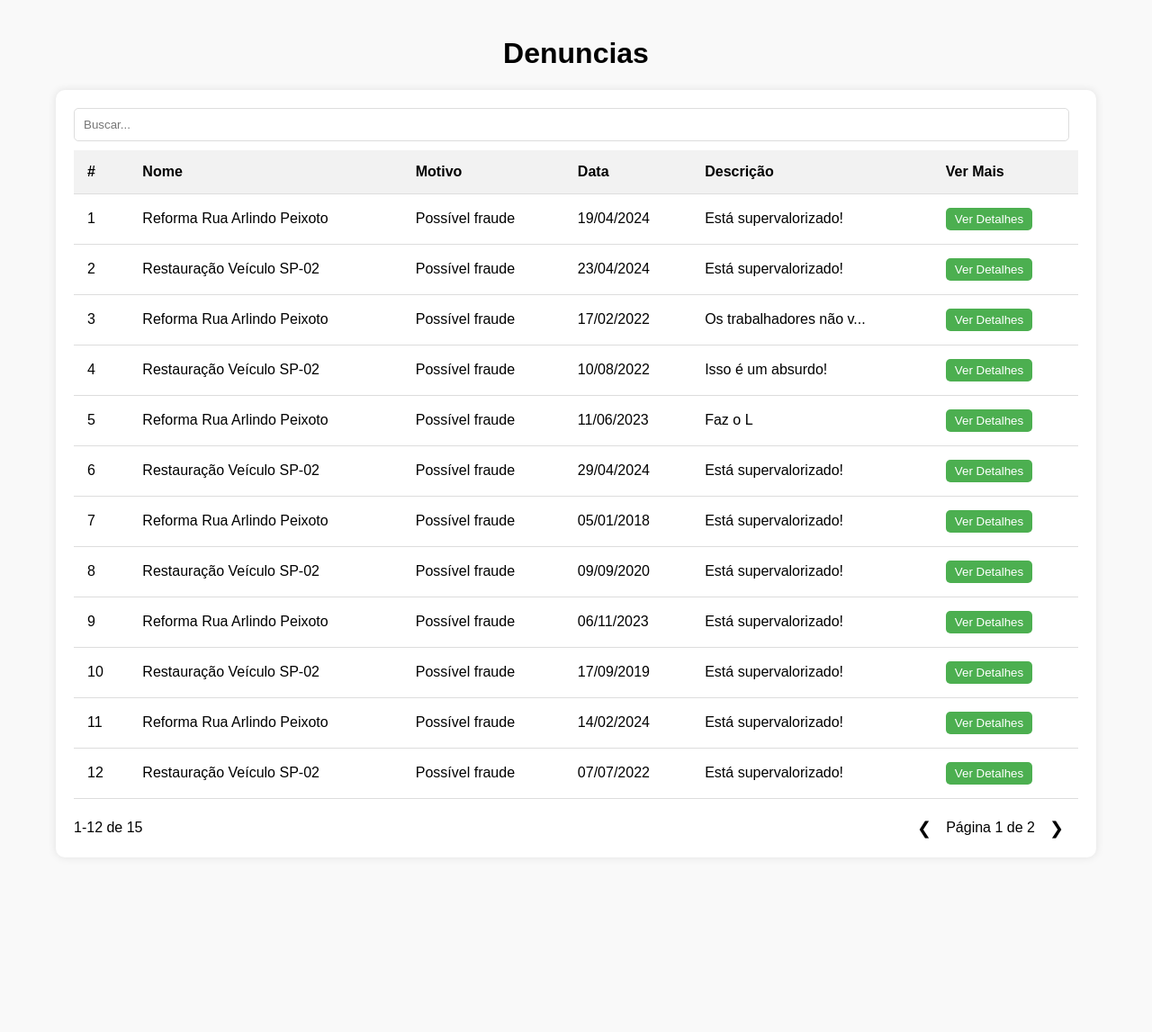
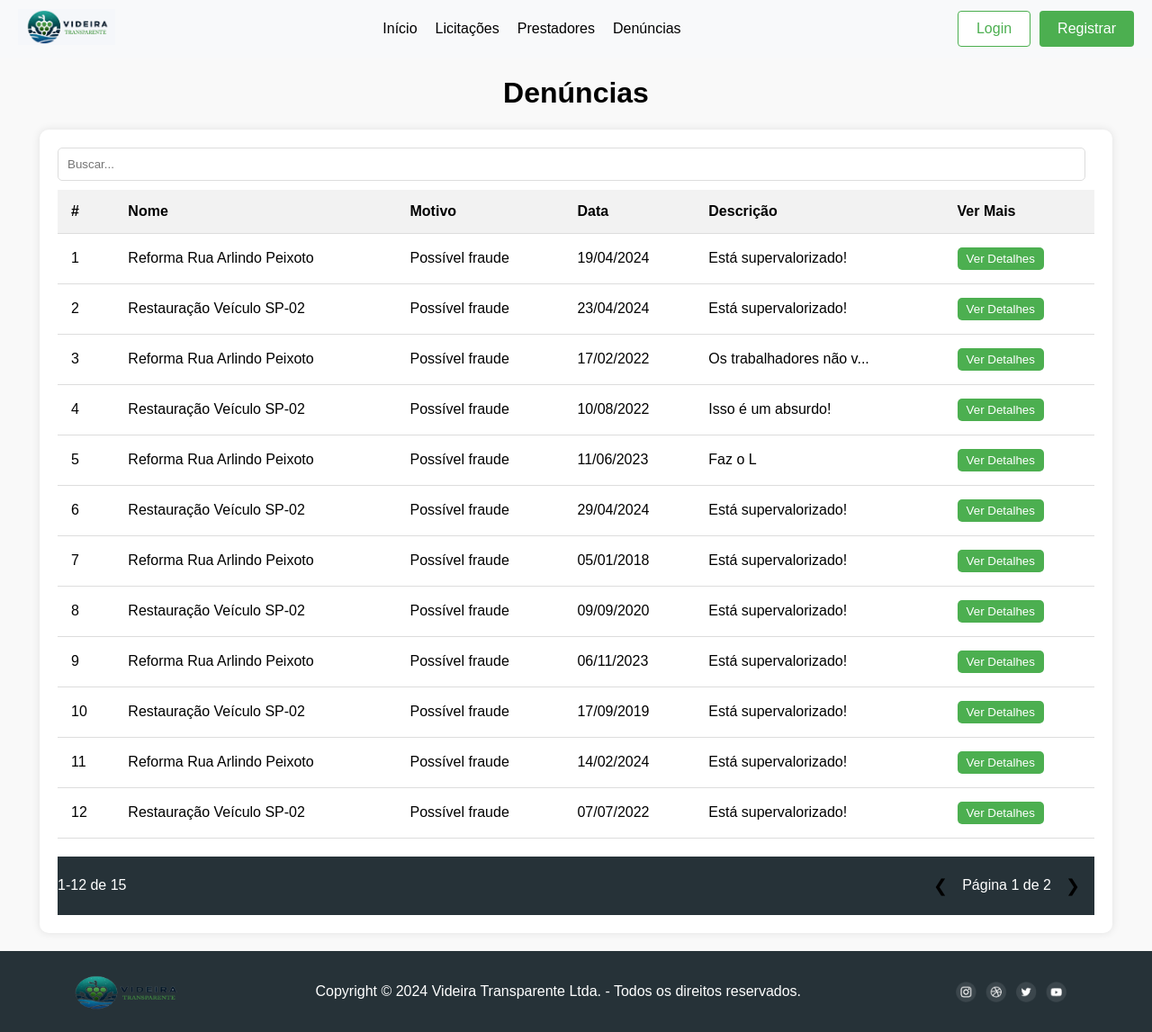
Before and after one commit to BrunoPergher/Interface-Homem-Maquina, a plain HTML site: page E-Licitações/paginas/tabelaDenuncia/index.html in a window 1280 px wide. Shown: the whole page at 90% size. Before the commit the page ends 993 px from the top, so only its background shows below. Drawn offline with Linux system fonts and the light colour scheme; a small style sheet from the web is missing.

Commit message:
Add links and footer/header in tables

```diff
--- a/E-Licitações/paginas/styles/footer.css
+++ b/E-Licitações/paginas/styles/footer.css
@@ -1,4 +1,12 @@
 .footer {
+    background-color: #263238;
+    color: #fff;
+    text-align: center;
+    padding: 20px 0;
+    font-family: Arial, Helvetica, sans-serif;
+}
+
+.footer-capeta {
     background-color: #263238;
     color: #fff;
     text-align: center;
--- a/E-Licitações/paginas/tabela/script.js
+++ b/E-Licitações/paginas/tabela/script.js
@@ -12,5 +12,5 @@ document.addEventListener('DOMContentLoaded', function() {
     setTimeout(() => {
         document.getElementById('loading').style.display = 'none';
         document.querySelector('.table-container').style.display = 'block';
-    }, 5000);
+    }, 3000);
 });
--- a/E-Licitações/paginas/tabelaDenuncia/index.html
+++ b/E-Licitações/paginas/tabelaDenuncia/index.html
@@ -3,13 +3,39 @@
 <head>
     <meta charset="UTF-8">
     <meta name="viewport" content="width=device-width, initial-scale=1.0">
-    <title>Tabela de Denuncias</title>
+    <title>Tabela de Denúncias</title>
     <link rel="stylesheet" href="style.css">
     <script src="https://kit.fontawesome.com/a076d05399.js" crossorigin="anonymous"></script>
     <link rel="stylesheet" href="https://cdnjs.cloudflare.com/ajax/libs/font-awesome/5.15.4/css/all.min.css" integrity="sha384-jLKHWMzi00V8fIG+9gT28QXZ7bPcf+cpP2e1ZJqT+8Zae/lyIoVpg5U/4A8R/uh5" crossorigin="anonymous">
+    <link rel="stylesheet" href="../styles/header.css">
+    <link rel="stylesheet" href="../styles/footer.css">
 </head>
 <body>
-    <h1 style="text-align: center;" >Denuncias</h1>
+    <header>
+        <nav class="navbar">
+            <a class="navbar-brand" href="../index.html">
+                <img src="../imgs/Logo.PNG" alt="Logo" style="height: 40px;">
+            </a>
+            <div class="navbar-collapse">
+                <ul class="navbar-nav">
+                    <li class="nav-item"><a href="../index.html">Início</a></li>
+                    <li class="nav-item"><a href="../tabela/index.html">Licitações</a></li>
+                    <li class="nav-item"><a href="../tabelaPrestadores/index.html">Prestadores</a></li>
+                    <li class="nav-item"><a href="index.html">Denúncias</a></li>
+                </ul>
+                <div class="navbar-buttons">
+                    <button class="btn-white"><a href="../login.html" class="white">Login</a></button>
+                    <button class="btn-green"><a href="../registrar.html" class="green">Registrar</a></button>
+                </div>
+            </div>
+            <button class="navbar-toggle" onclick="toggleNavbar()">
+                <span class="toggle-icon">&#9776;</span>
+            </button>
+        </nav>
+    </header>
+    <script src="../scripts/header.js"></script>
+
+    <h1 style="text-align: center;" >Denúncias</h1>
     <div id="loading" class="loading">
         <div class="spinner"></div>
         <p>Carregando...</p>
@@ -140,5 +166,13 @@
     </div>
 
     <script src="script.js"></script>
+
+    <footer class="footer-capeta">
+        <div class="footer-content">
+            <img src="../imgs/logo-dark.png" alt="Vidreira Transparente Logo" class="footer-logo">
+            <p class="copyright-text">Copyright &copy; 2024 Videira Transparente Ltda. - Todos os direitos reservados.</p>
+            <img src="../imgs/social-icons.png" alt="Social Media Icons" class="social-media-icons">
+        </div>
+    </footer>
 </body>
 </html>
--- a/E-Licitações/paginas/tabelaDenuncia/script.js
+++ b/E-Licitações/paginas/tabelaDenuncia/script.js
@@ -12,5 +12,5 @@ document.addEventListener('DOMContentLoaded', function() {
     setTimeout(() => {
         document.getElementById('loading').style.display = 'none';
         document.querySelector('.table-container').style.display = 'block';
-    }, 5000);
+    }, 3000);
 });
--- a/E-Licitações/paginas/tabelaPrestadores/script.js
+++ b/E-Licitações/paginas/tabelaPrestadores/script.js
@@ -12,5 +12,5 @@ document.addEventListener('DOMContentLoaded', function() {
     setTimeout(() => {
         document.getElementById('loading').style.display = 'none';
         document.querySelector('.table-container').style.display = 'block';
-    }, 5000);
+    }, 3000);
 });
```
Also changed, not shown: E-Licitações/paginas/footer.html (deleted, +0 -8 lines), E-Licitações/paginas/header.html (deleted, +0 -34 lines), E-Licitações/paginas/tabela/index.html (+34 -0 lines), E-Licitações/paginas/tabelaPrestadores/index.html (+36 -2 lines).
